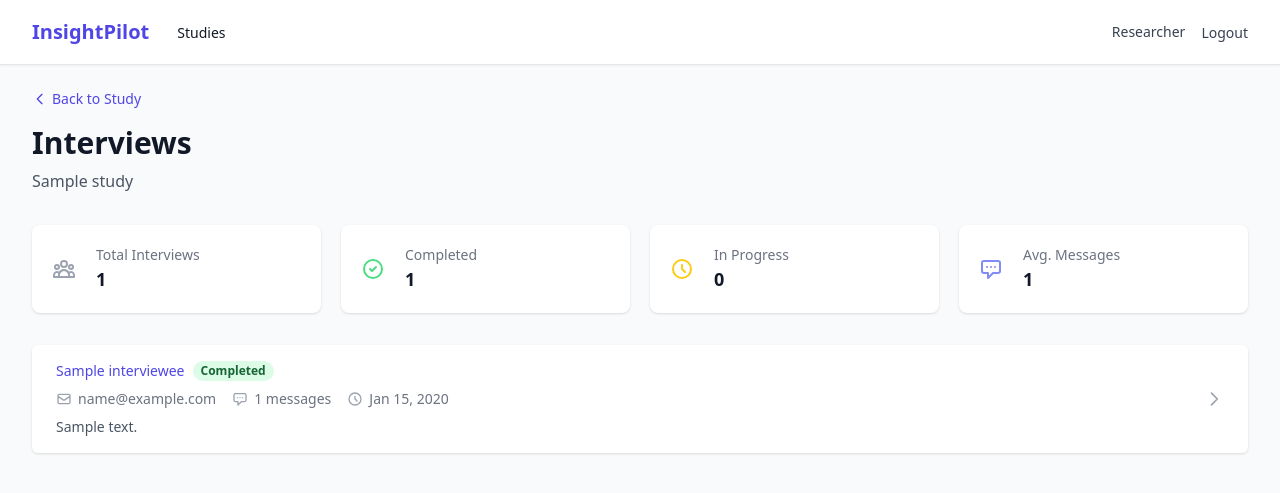
After one commit to AnzeZg/InsightPilot, a FastAPI app: template app/templates/studies/interviews.html in a window 1280 px wide. The commit adds this page. Shown: the top 493 px of the page. Run offline with FastAPI, Linux system fonts and the light colour scheme; the template is opened without the code that fills it: most values are stand-ins (such as "Sample title", 1, 10 or a date in 2020); parts of the project's set-up code (start-up, migrations or seed data) failed here and were passed over; some libraries are stand-ins or nearby versions.

Commit message:
feat: Add interview listing and transcript pages with detailed insights, including message counts and participant information

```diff
--- /dev/null
+++ b/app/templates/studies/interviews.html
@@ -0,0 +1,200 @@
+{% extends "researcher_base.html" %}
+
+{% block title %}Interviews - {{ study.title }} - InsightPilot{% endblock %}
+
+{% block content %}
+<div class="px-4 sm:px-0">
+    <!-- Header -->
+    <div class="mb-8">
+        <a href="/app/studies/{{ study.id }}" class="text-sm text-indigo-600 hover:text-indigo-800 mb-2 inline-flex items-center">
+            <svg class="h-4 w-4 mr-1" fill="none" stroke="currentColor" viewBox="0 0 24 24">
+                <path stroke-linecap="round" stroke-linejoin="round" stroke-width="2" d="M15 19l-7-7 7-7"/>
+            </svg>
+            Back to Study
+        </a>
+        <h1 class="text-3xl font-bold text-gray-900 mt-2">Interviews</h1>
+        <p class="mt-2 text-gray-600">{{ study.title }}</p>
+    </div>
+
+    <!-- Summary Stats -->
+    <div class="grid grid-cols-1 gap-5 sm:grid-cols-2 lg:grid-cols-4 mb-8">
+        <div class="bg-white overflow-hidden shadow rounded-lg">
+            <div class="p-5">
+                <div class="flex items-center">
+                    <div class="flex-shrink-0">
+                        <svg class="h-6 w-6 text-gray-400" fill="none" stroke="currentColor" viewBox="0 0 24 24">
+                            <path stroke-linecap="round" stroke-linejoin="round" stroke-width="2" d="M17 20h5v-2a3 3 0 00-5.356-1.857M17 20H7m10 0v-2c0-.656-.126-1.283-.356-1.857M7 20H2v-2a3 3 0 015.356-1.857M7 20v-2c0-.656.126-1.283.356-1.857m0 0a5.002 5.002 0 019.288 0M15 7a3 3 0 11-6 0 3 3 0 016 0zm6 3a2 2 0 11-4 0 2 2 0 014 0zM7 10a2 2 0 11-4 0 2 2 0 014 0z"/>
+                        </svg>
+                    </div>
+                    <div class="ml-5 w-0 flex-1">
+                        <dl>
+                            <dt class="text-sm font-medium text-gray-500 truncate">Total Interviews</dt>
+                            <dd class="text-lg font-semibold text-gray-900">{{ interviews|length }}</dd>
+                        </dl>
+                    </div>
+                </div>
+            </div>
+        </div>
+
+        <div class="bg-white overflow-hidden shadow rounded-lg">
+            <div class="p-5">
+                <div class="flex items-center">
+                    <div class="flex-shrink-0">
+                        <svg class="h-6 w-6 text-green-400" fill="none" stroke="currentColor" viewBox="0 0 24 24">
+                            <path stroke-linecap="round" stroke-linejoin="round" stroke-width="2" d="M9 12l2 2 4-4m6 2a9 9 0 11-18 0 9 9 0 0118 0z"/>
+                        </svg>
+                    </div>
+                    <div class="ml-5 w-0 flex-1">
+                        <dl>
+                            <dt class="text-sm font-medium text-gray-500 truncate">Completed</dt>
+                            <dd class="text-lg font-semibold text-gray-900">
+                                {% set completed = interviews|selectattr("completed_at")|list %}
+                                {{ completed|length }}
+                            </dd>
+                        </dl>
+                    </div>
+                </div>
+            </div>
+        </div>
+
+        <div class="bg-white overflow-hidden shadow rounded-lg">
+            <div class="p-5">
+                <div class="flex items-center">
+                    <div class="flex-shrink-0">
+                        <svg class="h-6 w-6 text-yellow-400" fill="none" stroke="currentColor" viewBox="0 0 24 24">
+                            <path stroke-linecap="round" stroke-linejoin="round" stroke-width="2" d="M12 8v4l3 3m6-3a9 9 0 11-18 0 9 9 0 0118 0z"/>
+                        </svg>
+                    </div>
+                    <div class="ml-5 w-0 flex-1">
+                        <dl>
+                            <dt class="text-sm font-medium text-gray-500 truncate">In Progress</dt>
+                            <dd class="text-lg font-semibold text-gray-900">
+                                {% set in_progress = interviews|rejectattr("completed_at")|list %}
+                                {{ in_progress|length }}
+                            </dd>
+                        </dl>
+                    </div>
+                </div>
+            </div>
+        </div>
+
+        <div class="bg-white overflow-hidden shadow rounded-lg">
+            <div class="p-5">
+                <div class="flex items-center">
+                    <div class="flex-shrink-0">
+                        <svg class="h-6 w-6 text-indigo-400" fill="none" stroke="currentColor" viewBox="0 0 24 24">
+                            <path stroke-linecap="round" stroke-linejoin="round" stroke-width="2" d="M8 10h.01M12 10h.01M16 10h.01M9 16H5a2 2 0 01-2-2V6a2 2 0 012-2h14a2 2 0 012 2v8a2 2 0 01-2 2h-5l-5 5v-5z"/>
+                        </svg>
+                    </div>
+                    <div class="ml-5 w-0 flex-1">
+                        <dl>
+                            <dt class="text-sm font-medium text-gray-500 truncate">Avg. Messages</dt>
+                            <dd class="text-lg font-semibold text-gray-900">
+                                {% if interviews %}
+                                    {{ (interviews|sum(attribute='message_count') / interviews|length)|round|int }}
+                                {% else %}
+                                    0
+                                {% endif %}
+                            </dd>
+                        </dl>
+                    </div>
+                </div>
+            </div>
+        </div>
+    </div>
+
+    <!-- Interviews List -->
+    <div class="bg-white shadow overflow-hidden sm:rounded-md">
+        {% if interviews %}
+            <ul class="divide-y divide-gray-200">
+                {% for interview in interviews %}
+                <li>
+                    <a href="/app/studies/{{ study.id }}/interviews/{{ interview.id }}" class="block hover:bg-gray-50 transition">
+                        <div class="px-4 py-4 sm:px-6">
+                            <div class="flex items-center justify-between">
+                                <div class="flex-1 min-w-0">
+                                    <div class="flex items-center">
+                                        <p class="text-sm font-medium text-indigo-600 truncate">
+                                            {{ interview.interviewee.name if interview.interviewee else 'Anonymous' }}
+                                        </p>
+                                        {% if interview.completed_at %}
+                                            <span class="ml-2 px-2 inline-flex text-xs leading-5 font-semibold rounded-full bg-green-100 text-green-800">
+                                                Completed
+                                            </span>
+                                        {% else %}
+                                            <span class="ml-2 px-2 inline-flex text-xs leading-5 font-semibold rounded-full bg-yellow-100 text-yellow-800">
+                                                In Progress
+                                            </span>
+                                        {% endif %}
+                                        {% if interview.insight and interview.insight.sentiment %}
+                                            {% if interview.insight.sentiment == 'positive' %}
+                                                <span class="ml-2 text-green-500" title="Positive sentiment">😊</span>
+                                            {% elif interview.insight.sentiment == 'negative' %}
+                                                <span class="ml-2 text-red-500" title="Negative sentiment">😞</span>
+                                            {% else %}
+                                                <span class="ml-2 text-gray-500" title="Neutral sentiment">😐</span>
+                                            {% endif %}
+                                        {% endif %}
+                                    </div>
+                                    <div class="mt-2 flex items-center text-sm text-gray-500 space-x-4">
+                                        {% if interview.interviewee %}
+                                            <span class="flex items-center">
+                                                <svg class="flex-shrink-0 mr-1.5 h-4 w-4 text-gray-400" fill="none" stroke="currentColor" viewBox="0 0 24 24">
+                                                    <path stroke-linecap="round" stroke-linejoin="round" stroke-width="2" d="M3 8l7.89 5.26a2 2 0 002.22 0L21 8M5 19h14a2 2 0 002-2V7a2 2 0 00-2-2H5a2 2 0 00-2 2v10a2 2 0 002 2z"/>
+                                                </svg>
+                                                {{ interview.interviewee.email }}
+                                            </span>
+                                        {% endif %}
+                                        <span class="flex items-center">
+                                            <svg class="flex-shrink-0 mr-1.5 h-4 w-4 text-gray-400" fill="none" stroke="currentColor" viewBox="0 0 24 24">
+                                                <path stroke-linecap="round" stroke-linejoin="round" stroke-width="2" d="M8 10h.01M12 10h.01M16 10h.01M9 16H5a2 2 0 01-2-2V6a2 2 0 012-2h14a2 2 0 012 2v8a2 2 0 01-2 2h-5l-5 5v-5z"/>
+                                            </svg>
+                                            {{ interview.message_count }} messages
+                                        </span>
+                                        <span class="flex items-center">
+                                            <svg class="flex-shrink-0 mr-1.5 h-4 w-4 text-gray-400" fill="none" stroke="currentColor" viewBox="0 0 24 24">
+                                                <path stroke-linecap="round" stroke-linejoin="round" stroke-width="2" d="M12 8v4l3 3m6-3a9 9 0 11-18 0 9 9 0 0118 0z"/>
+                                            </svg>
+                                            {{ interview.started_at.strftime('%b %d, %Y') }}
+                                        </span>
+                                    </div>
+                                    {% if interview.insight and interview.insight.summary %}
+                                        <p class="mt-2 text-sm text-gray-600 line-clamp-2">
+                                            {{ interview.insight.summary }}
+                                        </p>
+                                    {% endif %}
+                                </div>
+                                <div class="ml-5 flex-shrink-0">
+                                    <svg class="h-5 w-5 text-gray-400" fill="none" stroke="currentColor" viewBox="0 0 24 24">
+                                        <path stroke-linecap="round" stroke-linejoin="round" stroke-width="2" d="M9 5l7 7-7 7"/>
+                                    </svg>
+                                </div>
+                            </div>
+                        </div>
+                    </a>
+                </li>
+                {% endfor %}
+            </ul>
+        {% else %}
+            <!-- Empty State -->
+            <div class="text-center py-12">
+                <svg class="mx-auto h-12 w-12 text-gray-400" fill="none" stroke="currentColor" viewBox="0 0 24 24">
+                    <path stroke-linecap="round" stroke-linejoin="round" stroke-width="2" d="M8 10h.01M12 10h.01M16 10h.01M9 16H5a2 2 0 01-2-2V6a2 2 0 012-2h14a2 2 0 012 2v8a2 2 0 01-2 2h-5l-5 5v-5z"/>
+                </svg>
+                <h3 class="mt-2 text-sm font-medium text-gray-900">No interviews yet</h3>
+                <p class="mt-1 text-sm text-gray-500">
+                    Interviews will appear here once participants complete them.
+                </p>
+                <div class="mt-6">
+                    <a href="/app/studies/{{ study.id }}" class="inline-flex items-center px-4 py-2 border border-transparent shadow-sm text-sm font-medium rounded-md text-white bg-indigo-600 hover:bg-indigo-700">
+                        <svg class="-ml-1 mr-2 h-5 w-5" fill="none" stroke="currentColor" viewBox="0 0 24 24">
+                            <path stroke-linecap="round" stroke-linejoin="round" stroke-width="2" d="M12 4v16m8-8H4"/>
+                        </svg>
+                        Generate Invites
+                    </a>
+                </div>
+            </div>
+        {% endif %}
+    </div>
+</div>
+{% endblock %}
```
Also changed, not shown: app/routers/web_studies.py (+75 -0 lines), app/static/css/app.css (+8 -0 lines), app/templates/studies/detail.html (+17 -0 lines), app/templates/studies/transcript.html (added, +203 -0 lines).
